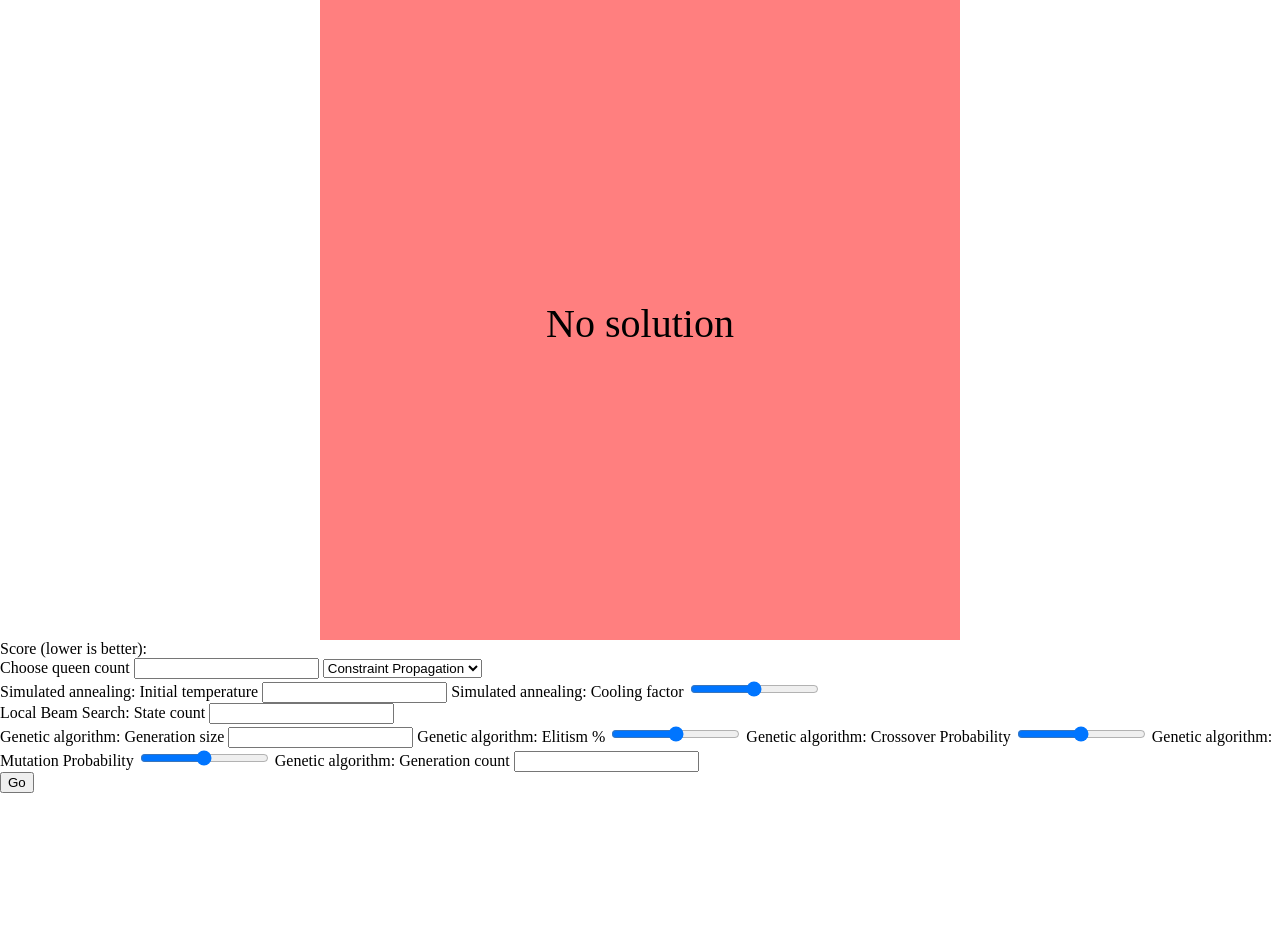
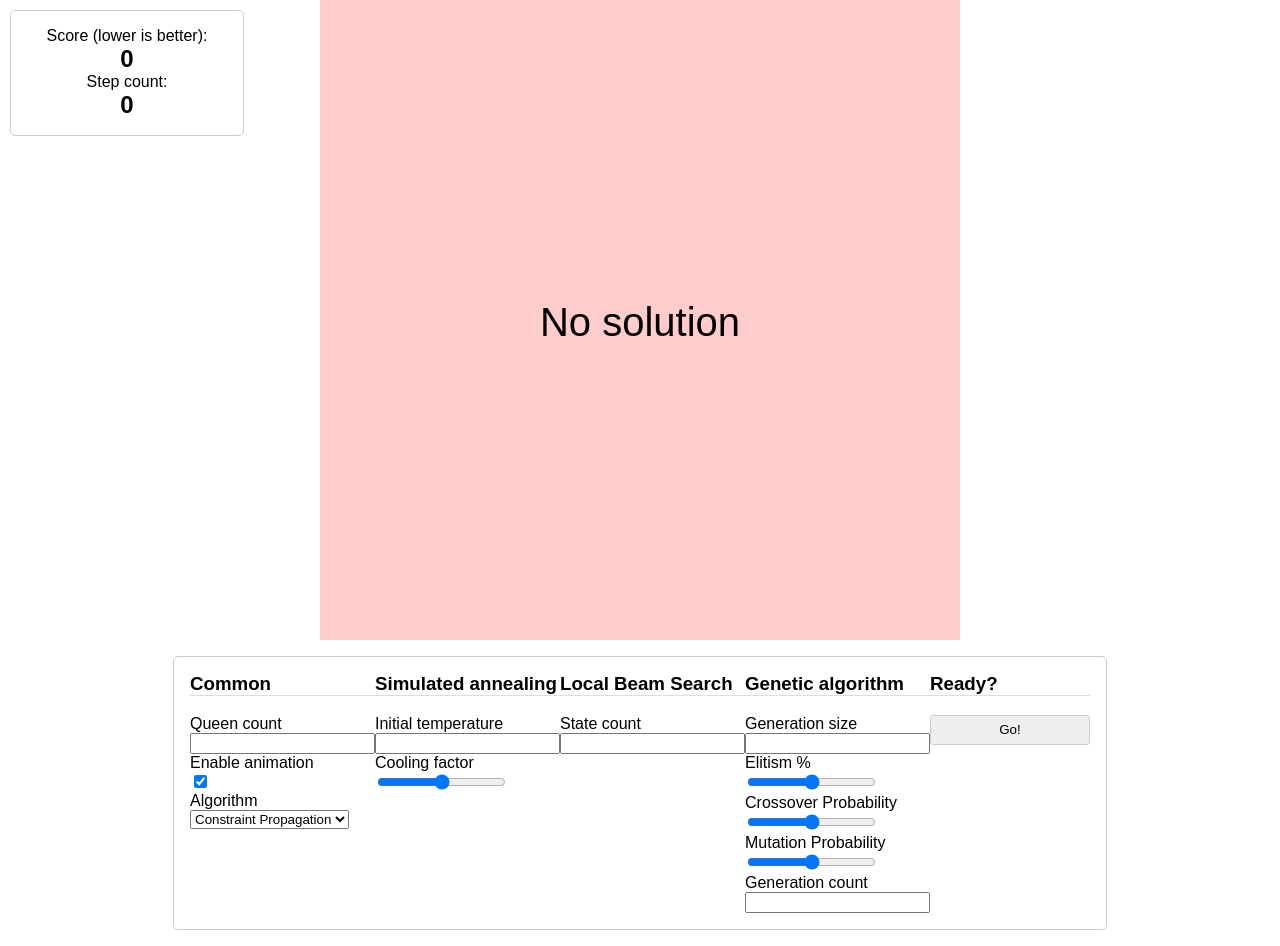
Before and after one commit to emilio/local-search-algorithms, a plain HTML site: page src/index.html in a window 1280 px wide. Before the commit the page ends 800 px from the top, so only its background shows below. Drawn offline with Linux system fonts and the light colour scheme; a script that the page names is missing.

Commit message:
Tidy up the interface and add a few more options.

```diff
--- a/src/index.html
+++ b/src/index.html
@@ -5,6 +5,11 @@
 <script src="application.js"></script>
 <style>
   html, body { margin: 0; padding: 0 }
+
+  html {
+    font-size: 1em;
+    font-family: sans-serif;
+  }
 
   #grid {
     display: grid;
@@ -38,27 +43,80 @@
 
   #grid.no-solution {
     display: block;
-    background: rgba(255, 0, 0, .5);
+    background: #ffcccc;
     font-size: 2.5em;
   }
 
   #grid.no-solution::before {
-    position: absolute;
+    position: relative;
     display: block;
     content: "No solution";
     text-align: center;
     width: 100%;
     top: calc(50% - 0.5em);
   }
+
+  #options, #score {
+    padding: 1em;
+    border: 1px solid #ccc;
+    border-radius: 5px;
+    width: 100%;
+    max-width: 900px;
+    display: flex;
+    margin: 1em auto;
+  }
+
+  #score {
+    position: fixed;
+    z-index: 1;
+    background: white;
+    top: 10px;
+    left: 10px;
+    max-width: 200px;
+    margin: 0;
+    display: block;
+    text-align: center;
+  }
+
+  #score-board, #step-count {
+    font-size: 1.5em;
+    font-weight: bold;
+    text-align: center;
+  }
+
+  #options button {
+    display: block;
+    padding: .5em;
+    border-radius: 3px;
+    width: 100%;
+    border: 1px solid #ccc;
+  }
+
+  #options > div {
+    flex: 1;
+  }
+
+  #options h2, #options h3 {
+    margin-top: 0;
+    border-bottom: 1px solid #ddd;
+  }
+
+  label { display: block; }
 </style>
+<div id="score">
+  Score (lower is better): <div id="score-board">0</div>
+  Step count: <div id="step-count">0</div>
+</div>
 <div id="grid" class="no-solution">
 </div>
+<div id="options">
   <div>
-  Score (lower is better): <span id="score-board"></span>
-</div>
-<div id="options">
-  <label for="number-chooser">Choose queen count</label>
+    <h3>Common</h3>
+    <label for="number-chooser">Queen count</label>
     <input type="number" id="number-chooser">
+    <label for="animation-enabled">Enable animation</label>
+    <input type="checkbox" id="animation-enabled" checked>
+    <label for="algorithm">Algorithm</label>
     <select type="algorithm" id="algorithm-chooser">
       <option value="constraint_propagation">Constraint Propagation</option>
       <option value="hill_climbing">Hill Climbing</option>
@@ -66,33 +124,43 @@
       <option value="local_beam_search">Local Beam Search</option>
       <option value="genetic">Genetic</option>
     </select>
-  <div>
-    <label>Simulated annealing: Initial temperature</label>
+  </div>
+  <div data-algorithm="simulated_annealing">
+    <h3>Simulated annealing</h3>
+    <label for="simulated-annealing-initial-temperature">Initial temperature</label>
     <input type="number" id="simulated-annealing-initial-temperature">
-    <label>Simulated annealing: Cooling factor</label>
+    <label>Cooling factor</label>
     <input type="range" min="0" max="100" step="0.01" id="simulated-annealing-cooling-factor">
   </div>
-  <div>
-    <label>Local Beam Search: State count</label>
+  <div data-algorithm="local_beam_search">
+    <h3>Local Beam Search</h3>
+    <label>State count</label>
     <input type="number" id="local-beam-search-state-count">
   </div>
-  <div>
-    <label>Genetic algorithm: Generation size</label>
+  <div data-algorithm="genetic">
+    <h3>Genetic algorithm</h3>
+    <label for="genetic-generation-size">Generation size</label>
     <input type="number" id="genetic-generation-size">
-    <label>Genetic algorithm: Elitism %</label>
+    <label for="genetic-elitism-percent">Elitism %</label>
     <input type="range" min="0" max="100" step="0.01" id="genetic-elitism-percent">
-    <label>Genetic algorithm: Crossover Probability</label>
+    <label for="genetic-crossover-probability">Crossover Probability</label>
     <input type="range" min="0" max="100" step="0.01" id="genetic-crossover-probability">
-    <label>Genetic algorithm: Mutation Probability</label>
+    <label for="genetic-mutation-probability">Mutation Probability</label>
     <input type="range" min="0" max="100" step="0.01" id="genetic-mutation-probability">
-    <label>Genetic algorithm: Generation count</label>
+    <label for="genetic-generation-count">Generation count</label>
     <input type="number" id="genetic-generation-count">
   </div>
-  <button id="run">Go</button>
+  <div>
+    <h3>Ready?</h3>
+    <button id="run">Go!</button>
+  </div>
 </div>
 <script>
   var app = new Application(document.getElementById('grid'),
                             document.getElementById('score-board'),
+                            document.getElementById('step-count'),
+                            document.getElementById('options'),
+                            document.getElementById('animation-enabled'),
                             document.getElementById('number-chooser'),
                             document.getElementById('algorithm-chooser'),
                             document.getElementById('simulated-annealing-initial-temperature'),
```
Also changed, not shown: 1 other file. Lines whose indentation alone changed are shown as unchanged.
